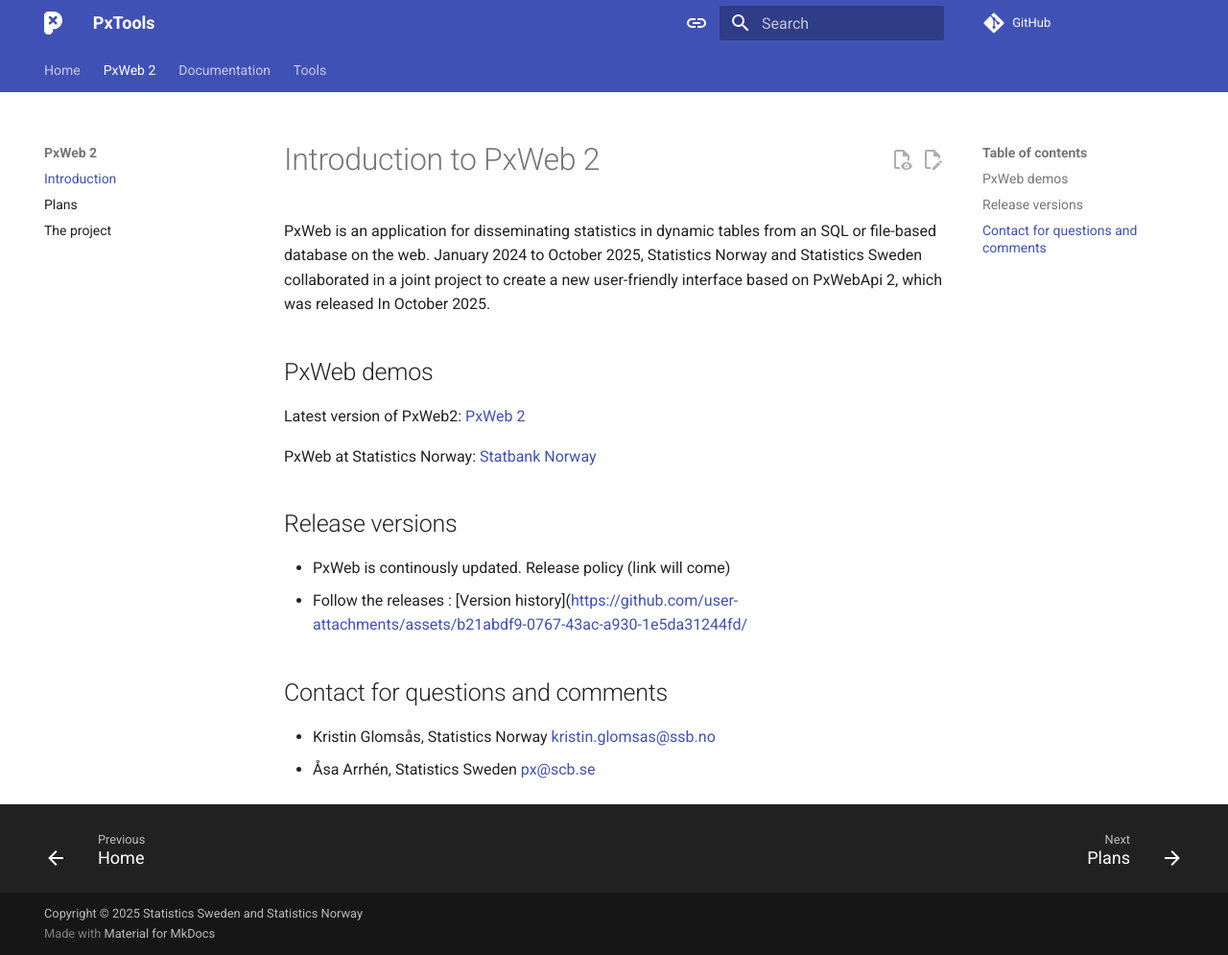
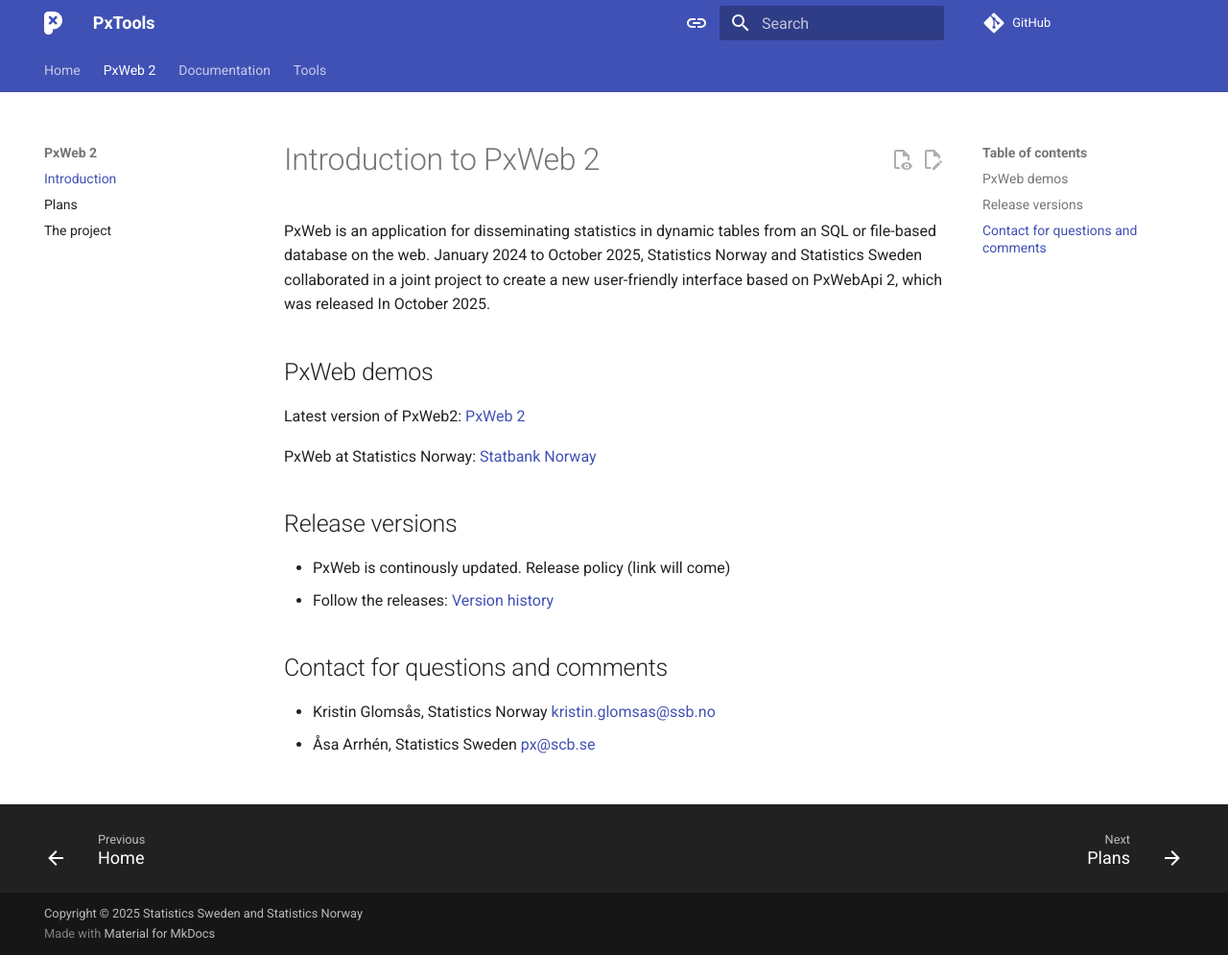
Before and after one commit to PxTools/pxtools.github.io, an MkDocs documentation site: the page built from docs/PxWeb2/project/overview.md, in a window 1280 px wide and 995 px high. Shown: the whole window at 96% size. Built offline with MkDocs 1.6.1 and Material for MkDocs 9.7.7, drawn with Linux system fonts in a browser that asks for light colours; comment, search, counter and statistics services are not loaded; some of the changed lines change nothing that is shown.

Commit message:
Update overview.md

```diff
--- a/docs/PxWeb2/project/overview.md
+++ b/docs/PxWeb2/project/overview.md
@@ -8,7 +8,7 @@
 
 ## Release versions
 - PxWeb is continously updated. Release policy (link will come)
-- Follow the releases : [Version history]([https://github.com/user-attachments/assets/b21abdf9-0767-43ac-a930-1e5da31244fd/](https://github.com/PxTools/PxWeb2/releases)
+- Follow the releases: [Version history](https://github.com/PxTools/PxWeb2/releases)
 
 ## Contact for questions and comments
 - Kristin Glomsås, Statistics Norway [kristin.glomsas@ssb.no](mailto:kristin.glomsas@ssb.no)
```
